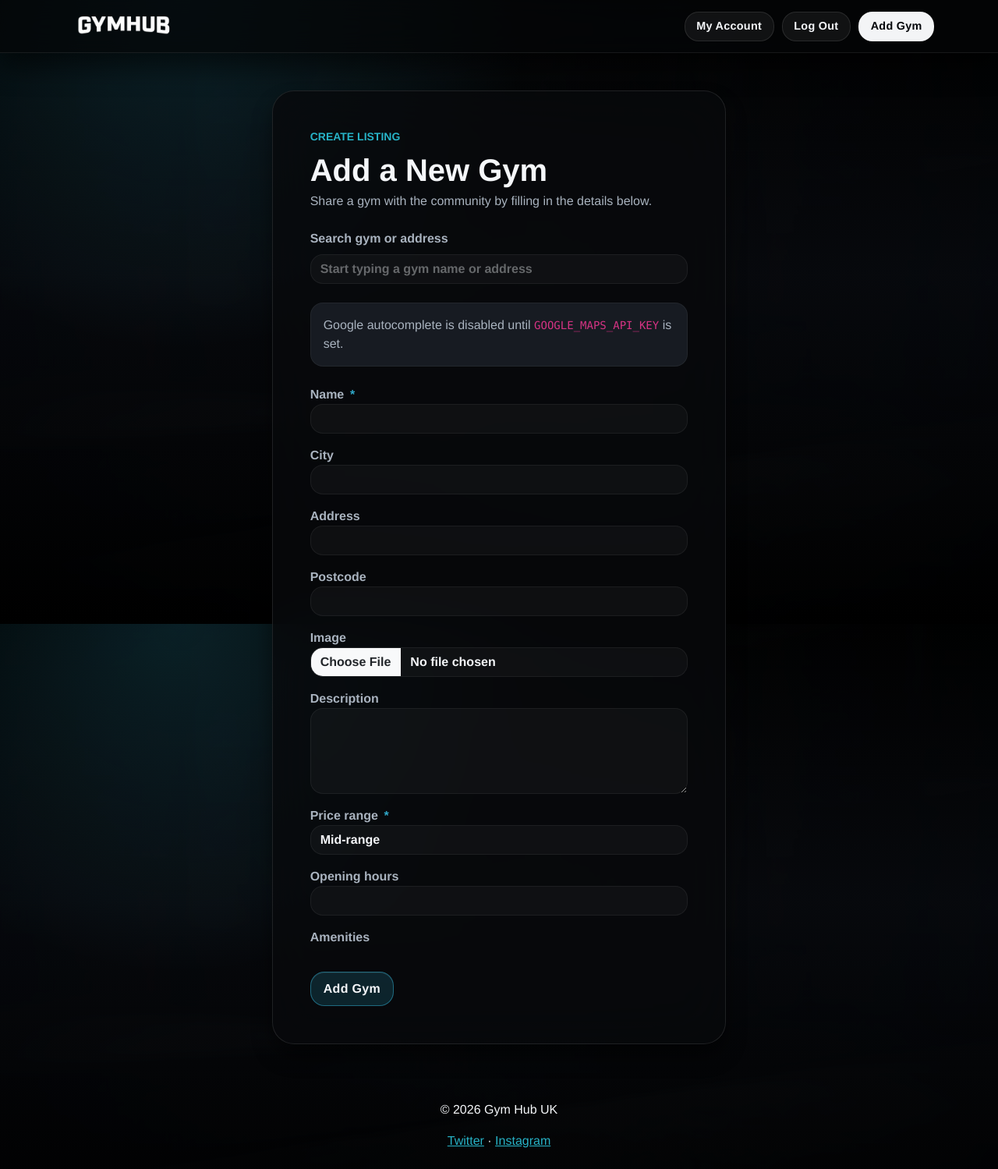
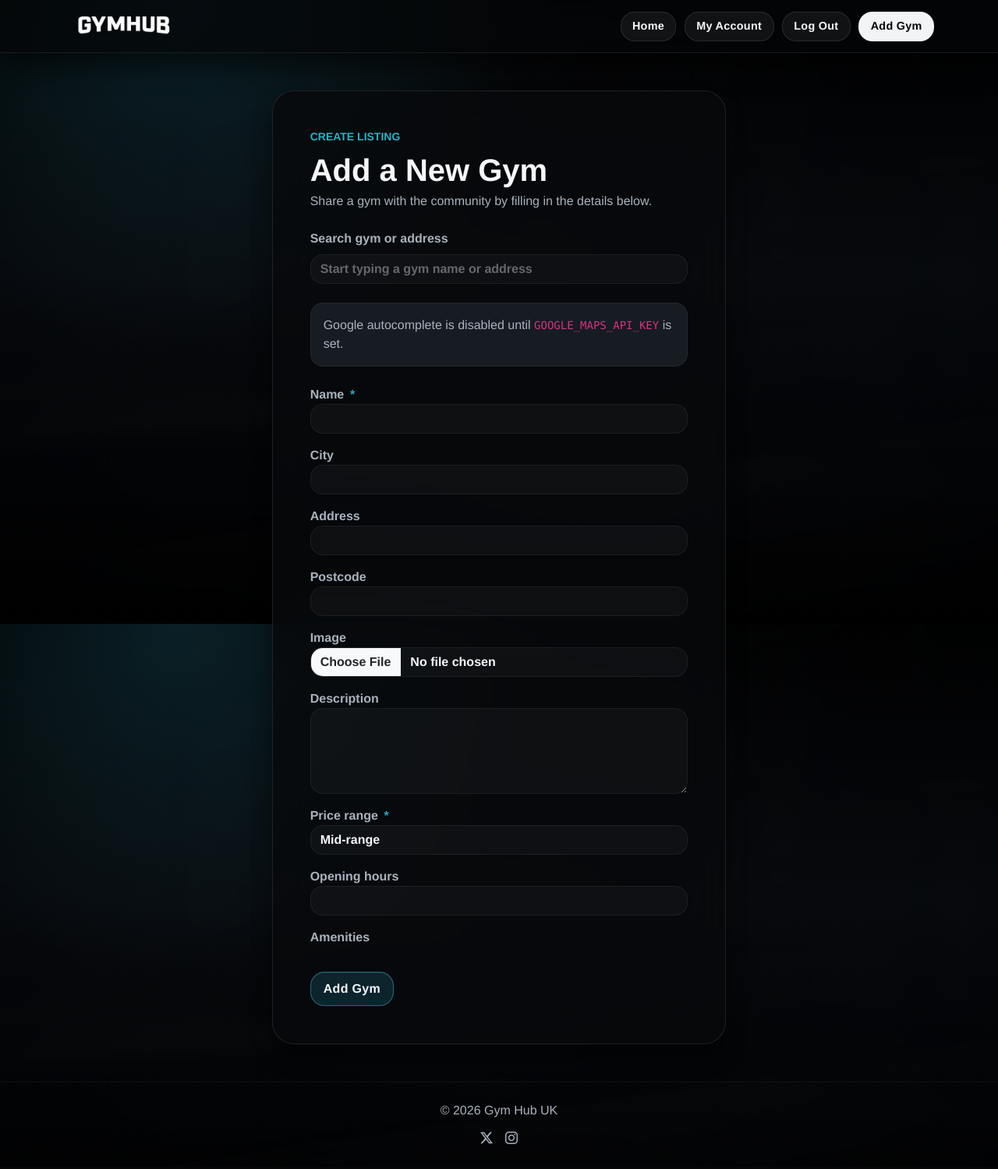
Before and after one commit to bankaiogx/gym-hub, a Django app: page /gyms/add/ in a window 1280 px wide. Shown: the whole page at 78% size. After the commit the page ends 1467 px from the top, so only its background shows below. Run offline with Django 4.2, Linux system fonts and the light colour scheme; the visitor is signed in with stand-in values (Sample User, id 1); data that the repository does not hold is empty; parts of the project's set-up code (start-up, migrations or seed data) failed here and were passed over.

Commit message:
added footer with BS icon set

```diff
--- a/gyms/static/gyms/css/styles.css
+++ b/gyms/static/gyms/css/styles.css
@@ -173,6 +173,36 @@ h6 {
     background: rgba(255, 255, 255, 0.12);
     border-color: var(--gymxp-border-strong);
     color: var(--gymxp-foreground);
+}
+
+.site-footer {
+    border-top: 1px solid var(--gymxp-border-soft);
+    color: var(--gymxp-muted);
+}
+
+.site-footer p {
+    margin-bottom: 0.75rem;
+}
+
+.footer-social-links {
+    align-items: center;
+    display: flex;
+    gap: 1rem;
+    justify-content: center;
+}
+
+.footer-social-links a {
+    align-items: center;
+    color: var(--gymxp-muted);
+    display: inline-flex;
+    gap: 0.4rem;
+    text-decoration: none;
+    transition: color var(--gymxp-transition);
+}
+
+.footer-social-links a:hover,
+.footer-social-links a:focus {
+    color: var(--gymxp-accent);
 }
 
 .badge,
--- a/gyms/templates/base.html
+++ b/gyms/templates/base.html
@@ -11,6 +11,11 @@
         rel="stylesheet"
         integrity="sha384-QWTKZyjpPEjISv5WaRU9OFeRpok6YctnYmDr5pNlyT2bRjXh0JMhjY6hW+ALEwIH"
         crossorigin="anonymous"
+    >
+    <!-- Bootstrap Icons provides small social icons for the footer. -->
+    <link
+        href="https://cdn.jsdelivr.net/npm/bootstrap-icons@1.13.1/font/bootstrap-icons.min.css"
+        rel="stylesheet"
     >
     <!-- Custom CSS contains the Gym Hub UK design tokens and styling. -->
     <link rel="stylesheet" href="{% static 'gyms/css/styles.css' %}">
@@ -36,6 +41,7 @@
             </button>
             <div id="mainNavbar" class="collapse navbar-collapse">
                 <div class="navbar-actions ms-md-auto">
+                    <a class="btn btn-outline-light" href="{% url 'home' %}">Home</a>
                     {% if not user.is_authenticated %}
                         <a class="btn btn-outline-light" href="{% url 'login' %}">Login</a>
                         <a class="btn btn-outline-light" href="{% url 'signup' %}">Sign Up</a>
@@ -67,11 +73,15 @@
         </div>
     </main>
 
-    <footer class="text-center py-4 mt-5">
+    <footer class="site-footer text-center py-4 mt-5">
         <p>© 2026 Gym Hub UK</p>
-        <div>
-            <a href="#">Twitter</a> ·
-            <a href="#">Instagram</a>
+        <div class="footer-social-links">
+            <a href="#" aria-label="X">
+                <i class="bi bi-twitter-x" aria-hidden="true"></i>
+            </a>
+            <a href="#" aria-label="Instagram">
+                <i class="bi bi-instagram" aria-hidden="true"></i>
+            </a>
         </div>
     </footer>
 
```
